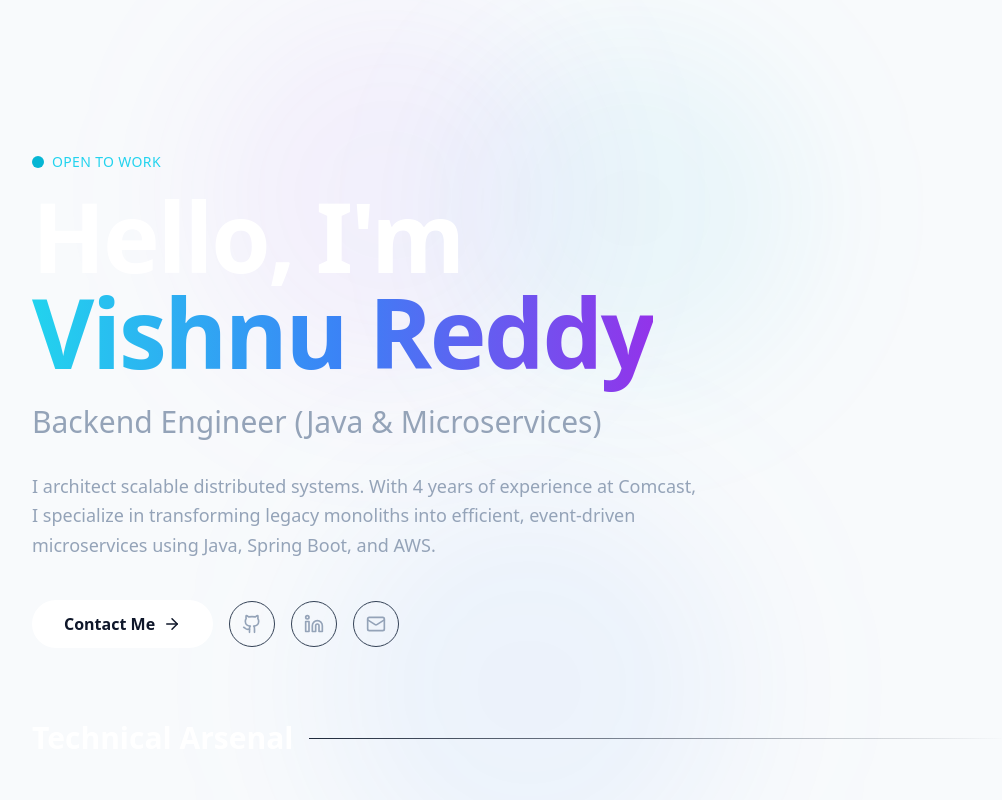
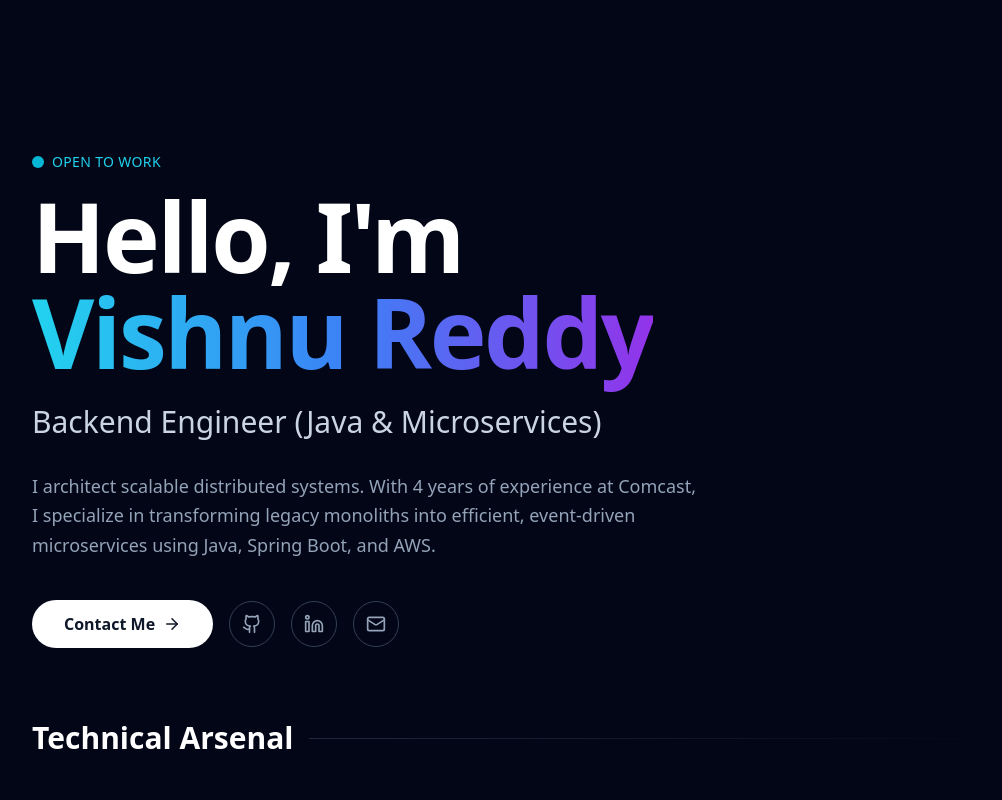
Before and after one commit to vishnu-reddy-k/vishnu-portfolio, a Next.js app: page / in a window 1280 px wide. Shown: the top 800 px of the page, without its empty margins (120-1122 px from the left). Built offline with nearby package versions, Linux system fonts and the light colour scheme.

Commit message:
Update page.js

```diff
--- a/app/page.js
+++ b/app/page.js
@@ -4,7 +4,7 @@ import { motion } from "framer-motion";
 import { Github, Linkedin, Mail, Code2, Server, Cloud, Terminal, ArrowRight, ExternalLink, Briefcase } from "lucide-react";
 import { CardStack } from "../components/ui/card-stack";
 
-// --- VISHNU'S REAL DATA ---
+// --- VISHNU'S DATA ---
 const personalInfo = {
   name: "Vishnu Reddy",
   role: "Backend Engineer (Java & Microservices)",
@@ -12,7 +12,7 @@ const personalInfo = {
   email: "vishnuvrkarnati@gmail.com",
 };
 
-// SKILL CARDS FOR THE DRAGGABLE STACK
+// SKILL CARDS DATA
 const skillCards = [
   {
     id: 1,
@@ -72,7 +72,7 @@ const projects = [
   }
 ];
 
-// --- ANIMATIONS ---
+// --- ANIMATIONS CONFIG ---
 const fadeInUp = {
   initial: { opacity: 0, y: 30 },
   animate: { opacity: 1, y: 0 },
@@ -85,13 +85,14 @@ const stagger = {
 
 export default function Portfolio() {
   return (
-    <main className="min-h-screen relative selection:bg-cyan-500 selection:text-white overflow-hidden">
+    // FORCE DARK BACKGROUND HERE
+    <main className="min-h-screen relative bg-slate-950 selection:bg-cyan-500 selection:text-white overflow-hidden text-slate-200">
 
       {/* BACKGROUND GLOW BLOBS */}
       <div className="fixed inset-0 w-full h-full -z-10 pointer-events-none">
-        <div className="absolute top-0 left-1/4 w-96 h-96 bg-purple-500/20 rounded-full mix-blend-screen filter blur-3xl opacity-30 animate-blob"></div>
-        <div className="absolute top-0 right-1/4 w-96 h-96 bg-cyan-500/20 rounded-full mix-blend-screen filter blur-3xl opacity-30 animate-blob animation-delay-2000"></div>
-        <div className="absolute -bottom-32 left-1/3 w-96 h-96 bg-blue-500/20 rounded-full mix-blend-screen filter blur-3xl opacity-30 animate-blob animation-delay-4000"></div>
+        <div className="absolute top-0 left-1/4 w-96 h-96 bg-purple-600/20 rounded-full mix-blend-screen filter blur-3xl opacity-30 animate-blob"></div>
+        <div className="absolute top-0 right-1/4 w-96 h-96 bg-cyan-600/20 rounded-full mix-blend-screen filter blur-3xl opacity-30 animate-blob animation-delay-2000"></div>
+        <div className="absolute -bottom-32 left-1/3 w-96 h-96 bg-blue-600/20 rounded-full mix-blend-screen filter blur-3xl opacity-30 animate-blob animation-delay-4000"></div>
       </div>
 
       <div className="max-w-5xl mx-auto px-6 py-20">
@@ -116,7 +117,7 @@ export default function Portfolio() {
             </span>
           </motion.h1>
 
-          <motion.h2 variants={fadeInUp} className="text-2xl md:text-3xl text-slate-400 font-light mb-8 max-w-2xl">
+          <motion.h2 variants={fadeInUp} className="text-2xl md:text-3xl text-slate-300 font-light mb-8 max-w-2xl">
             {personalInfo.role}
           </motion.h2>
 
@@ -125,7 +126,7 @@ export default function Portfolio() {
           </motion.p>
 
           <motion.div variants={fadeInUp} className="flex flex-col md:flex-row gap-4 items-center justify-center md:justify-start">
-            <a href={`mailto:${personalInfo.email}`} className="group relative px-8 py-3 bg-white text-slate-900 rounded-full font-semibold hover:bg-cyan-50 transition-all flex items-center gap-2">
+            <a href={`mailto:${personalInfo.email}`} className="group relative px-8 py-3 bg-white text-slate-900 rounded-full font-bold hover:bg-cyan-50 transition-all flex items-center gap-2">
               Contact Me <ArrowRight size={18} className="group-hover:translate-x-1 transition-transform"/>
             </a>
             <div className="flex gap-4">
@@ -179,7 +180,7 @@ export default function Portfolio() {
                 <p className="text-cyan-400 font-medium text-sm mb-3 flex items-center gap-2">
                   <Briefcase size={14}/> {job.company}
                 </p>
-                <p className="text-slate-400 leading-relaxed">{job.desc}</p>
+                <p className="text-slate-300 leading-relaxed">{job.desc}</p>
               </div>
             </motion.div>
           ))}
@@ -199,7 +200,7 @@ export default function Portfolio() {
               </div>
               <h3 className="text-2xl font-bold text-white mb-2 group-hover:text-cyan-400 transition-colors">{project.title}</h3>
               <p className="text-cyan-400 text-sm font-mono mb-4">{project.tech}</p>
-              <p className="text-slate-400 leading-relaxed">
+              <p className="text-slate-300 leading-relaxed">
                 {project.desc}
               </p>
             </motion.div>
@@ -216,6 +217,7 @@ export default function Portfolio() {
   );
 }
 
+// HELPER COMPONENTS
 function SectionHeader({ title }) {
   return (
     <div className="flex items-center gap-4 mb-16">
```
